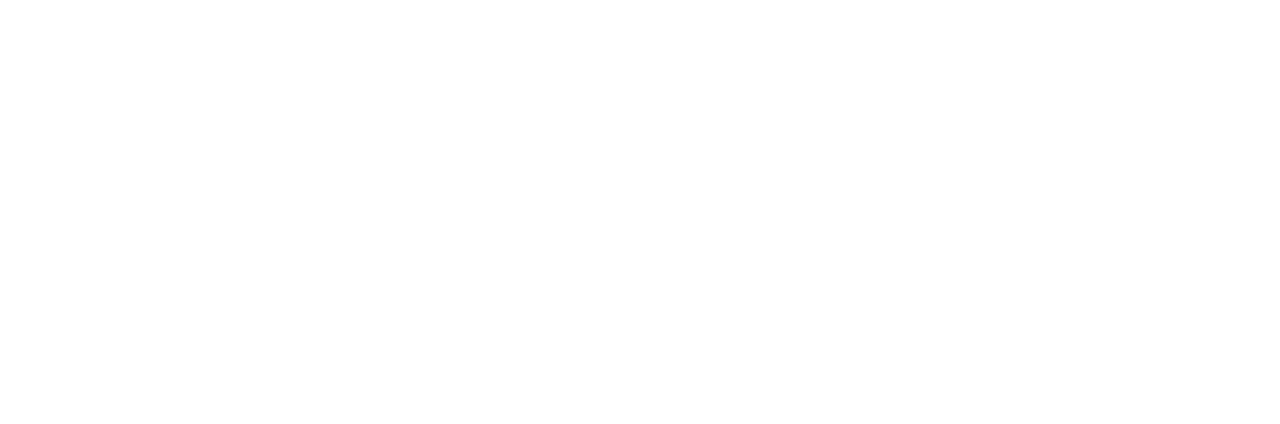
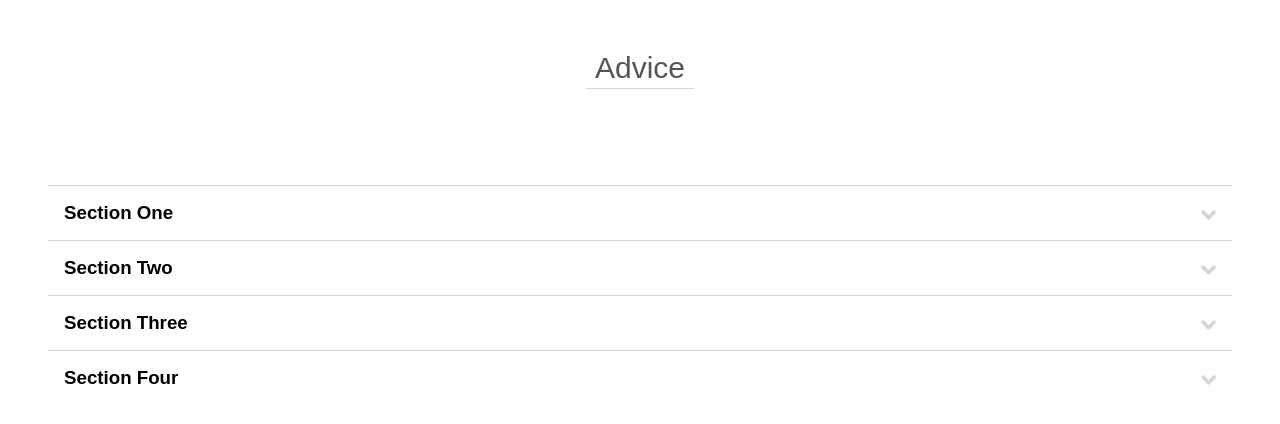
Before and after one commit to yalla-coop/nightingale, a React (Create React App) app in the folder client/: page /advice in a window 1280 px wide. Shown: the top 424 px of the page. Built offline with nearby package versions, Linux system fonts and the light colour scheme; a web font is replaced by a local one.

Commit message:
Add expandable section list

```diff
--- a/client/package.json
+++ b/client/package.json
@@ -10,6 +10,7 @@
     "eslint-plugin-prettier": "^3.0.1",
     "joi": "^14.3.1",
     "react": "^16.7.0",
+    "react-collapsible": "^2.5.0",
     "react-dom": "^16.7.0",
     "react-router-dom": "^4.3.1",
     "react-scripts": "2.1.3",
--- /dev/null
+++ b/client/src/Components/Pages/Advice/index.js
@@ -0,0 +1,93 @@
+import React, { Component } from "react";
+import Collapsible from "react-collapsible";
+
+// styling
+import { Wrapper, Article } from "./index.style";
+
+// common components
+import Title from "../../Common/Title";
+
+export default class Advice extends Component {
+  render() {
+    return (
+      <React.Fragment>
+        <Title value="Advice" />
+        <Wrapper>
+          <Collapsible
+            trigger={<h3>Section One</h3>}
+            transitionTime="300"
+            easing="ease"
+            openedClassName="open"
+          >
+            <Article>
+              <p>Collapsible content 1</p>
+              <a href="www.article.com" target="_blank">
+                Read more
+              </a>
+            </Article>
+            <Article>
+              <p>Collapsible content 1</p>
+              <a href="www.article.com" target="_blank">
+                Read more
+              </a>
+            </Article>
+          </Collapsible>
+          <Collapsible
+            trigger={<h3>Section Two</h3>}
+            transitionTime="300"
+            easing="ease"
+          >
+            <Article>
+              <p>Collapsible content 1</p>
+              <a href="www.article.com" target="_blank">
+                Read more
+              </a>
+            </Article>
+          </Collapsible>
+          <Collapsible
+            trigger={<h3>Section Three</h3>}
+            transitionTime="300"
+            easing="ease"
+          >
+            <Article>
+              <p>Collapsible content 1</p>
+              <a href="www.article.com" target="_blank">
+                Read more
+              </a>
+            </Article>
+            <Article>
+              <p>Collapsible content 1</p>
+              <a href="www.article.com" target="_blank">
+                Read more
+              </a>
+            </Article>
+            <Article>
+              <p>Collapsible content 1</p>
+              <a href="www.article.com" target="_blank">
+                Read more
+              </a>
+            </Article>
+          </Collapsible>
+          <Collapsible
+            trigger={<h3>Section Four</h3>}
+            transitionTime="300"
+            easing="ease"
+          >
+            <Article>
+              <p>Collapsible content 1</p>
+              <a href="www.article.com" target="_blank">
+                Read more
+              </a>
+            </Article>
+            <Article>
+              <p>Collapsible content 1</p>
+              <a href="www.article.com" target="_blank">
+                Read more
+              </a>
+            </Article>
+          </Collapsible>
+        </Wrapper>
+      </React.Fragment>
+    );
+  }
+}
--- /dev/null
+++ b/client/src/Components/Pages/Advice/index.style.js
@@ -0,0 +1,70 @@
+import styled from "styled-components";
+
+export const Wrapper = styled.div`
+  margin-top: 2rem;
+  .Collapsible {
+    border-top: 1px solid #cccc;
+  }
+
+  .Collapsible__trigger {
+    position: relative;
+    cursor: pointer;
+    display: flex;
+    padding: 1rem;
+  }
+
+  .is-closed {
+    :after {
+      font-family: "Font Awesome 5 Free";
+      content: "\f107";
+      position: absolute;
+      right: 1rem;
+      top: 1rem;
+      display: block;
+      color: #cccc;
+      font-weight: 900;
+      font-size: 1.5rem;
+      transition: transform 300ms ease;
+    }
+  }
+
+  .is-open {
+    :after {
+      font-family: "Font Awesome 5 Free";
+      content: "\f107";
+      position: absolute;
+      right: 1rem;
+      top: 1rem;
+      display: block;
+      color: #cccc;
+      font-weight: 900;
+      font-size: 1.5rem;
+      transition: transform 300ms ease;
+      transform: rotateZ(180deg);
+    }
+  }
+
+  .Collapsible__contentInner {
+    padding-left: 1rem;
+    padding-right: 1rem;
+  }
+`;
+
+export const Article = styled.div.attrs({
+  className: "flex items-center justify-center"
+})`
+  margin-bottom: 1rem;
+  border-bottom: 1px solid #edeeee;
+  padding: 1rem 1rem 0.5rem 1rem;
+  transition: all 300ms ease;
+
+  a {
+    text-decoration: none;
+    cursor: pointer;
+    color: #925de5;
+  }
+
+  :hover {
+    margin-left: 1.5rem;
+  }
+`;
--- a/client/src/Components/Routs/index.js
+++ b/client/src/Components/Routs/index.js
@@ -3,8 +3,8 @@
 
 import Header from "../Common/Header";
 import Login from "../Pages/Login";
-
 import SignUp from "../Pages/SignUp";
+import Advice from "../Pages/Advice";
 
 import Landing from "../Pages/Landing";
 import Home from "../Pages/Home";
@@ -33,6 +33,7 @@
           )}
         />
         <Route exact path="/:id/conversations" component={Conversations} />
+        <Route exact path="/advice" component={Advice} />
       </Container>
 
       <Route path="/" exact component={Landing} />
```
Also changed, not shown: client/src/assets/downArrow.svg (added), 1 other file (tests, documents, lock files or other folders).
